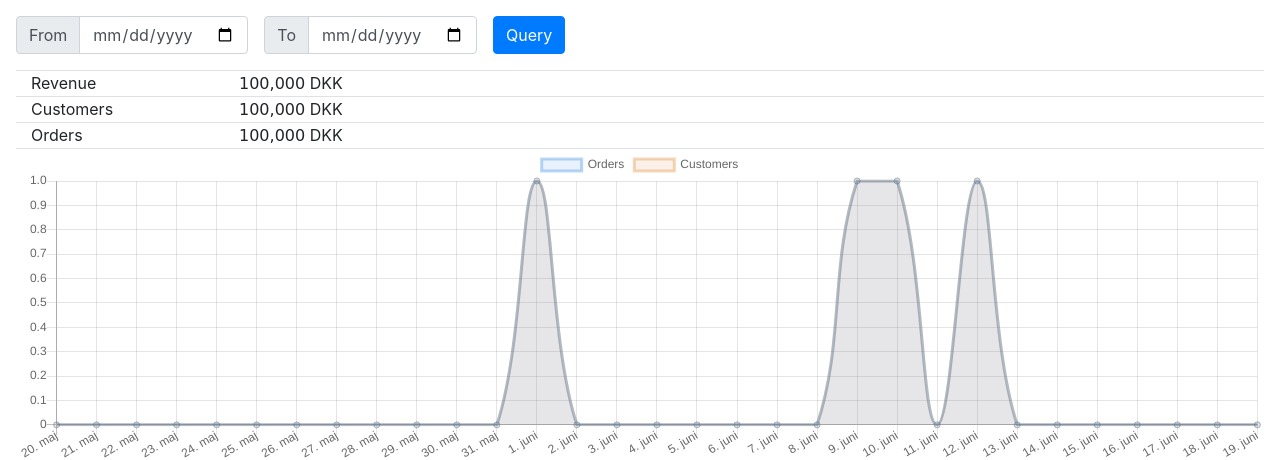
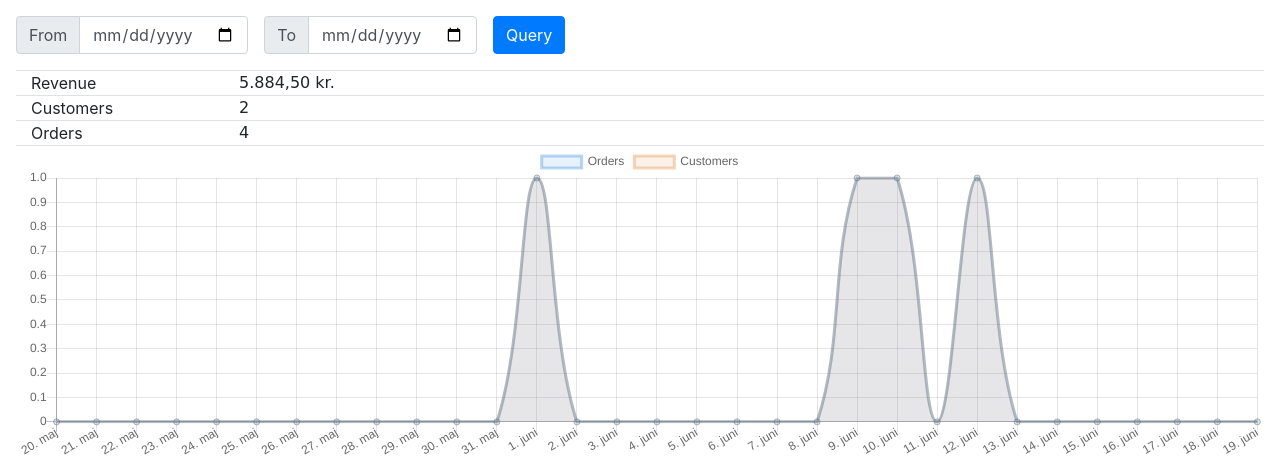
Before and after one commit to zWarMob/BooztInterview, a PHP site: page / in a window 1280 px wide. Shown: the part 58-518 px from the top of the page. Run offline with PHP 8.4, Linux system fonts and the light colour scheme; data comes from the database, SQL or seed files in the repository; some web fonts are replaced.

Commit message:
Add information about revenue/customers/orders

```diff
--- a/app/views/home/index.php
+++ b/app/views/home/index.php
@@ -23,15 +23,15 @@
 <div class="container-fluid">
     <div class="row border-top border-bottom">
         <div class="col-sm-3 col-md-2">Revenue</div>
-        <div class="col-sm-3 col-md-2"><span id="revenue" class="format-num">100,000</span> DKK</div>
+        <div class="col-sm-3 col-md-2"><span id="revenue" class="format-num">-</span></div>
     </div>
     <div class="row border-bottom">
         <div class="col-sm-3 col-md-2">Customers</div>
-        <div class="col-sm-3 col-md-2"><span id="customers" class="format-num">100,000</span> DKK</div>
+        <div class="col-sm-3 col-md-2"><span id="customers" class="format-num">-</span></div>
     </div>
     <div class="row border-bottom">
         <div class="col-sm-3 col-md-2">Orders</div>
-        <div class="col-sm-3 col-md-2"><span id="orders" class="format-num">100,000</span> DKK</div>
+        <div class="col-sm-3 col-md-2"><span id="orders" class="format-num">-</span></div>
     </div>
 </div>
 
@@ -67,16 +67,21 @@
     });
 
     function getDatasetsFromData(data, datesQueried){
-        data = groupBy(data, x=>x.purchase_date);
+        var dataMapByDate = groupBy(data, x=>x.purchase_date);
+        var customers = groupBy(data, x=>x.customer_id).size;
+        var orders = groupBy(data, x=>x.order_id).size;
+        var revenue = 0;
+
+        for(var orderItem of data){
+            revenue += parseFloat(orderItem.price) * parseInt(orderItem.quantity);
+        }
 
         var ordersDataset = Array(datesQueried.length).fill(0);
         var customersDataset = Array(datesQueried.length).fill(0);
 
-        for (let [key, value] of data.entries()) {
-            //console.log(key + ' = ' + value)
+        for (let [key, value] of dataMapByDate.entries()) {
             var dateIndex = datesQueried.findIndex(x => x.getTime() == (new Date(key)).getTime());
             if(dateIndex != -1){
-                //ordersDataset[dateIndex] += value.length;
                 customersGroup = groupBy(value, x=>x.customer_id);
                 customersDataset[dateIndex] += customersGroup.size;
                 ordersGroup = groupBy(value, x=>x.order_id);
@@ -84,15 +89,26 @@
             }
         }
 
-        return {chartLabels: chartLabels, ordersDataset: ordersDataset, customersDataset: customersDataset};
+        return {
+            chartLabels: chartLabels,
+            ordersDataset: ordersDataset,
+            customersDataset: customersDataset,
+            revenue: revenue,
+            orders: orders,
+            customers: customers,
+        };
     }
+
+    document.getElementById("customers").innerHTML = datasets.customers;
+    document.getElementById("orders").innerHTML = datasets.orders;
+    document.getElementById("revenue").innerHTML = new Intl.NumberFormat('da-DK', { style: 'currency', currency: 'DKK' }).format(datasets.revenue);
 
     document.getElementById("updateQueryBtn").onclick = function(){
     var dateFrom = document.getElementById("dateFromInput").value;
     var dateTo = document.getElementById("dateToInput").value;
 
     httpGetAsync(`/home/QueryRichOrderView?to=${dateTo}&from=${dateFrom}`,function(data){
-            if(data==null)
+        if(data=="null")
             alert("No data found for period");
         else
         {
@@ -105,6 +121,10 @@
             customersAndOrdersChart.data.datasets[1].data = datasets.customersDataset;
 
             customersAndOrdersChart.update();
+
+            document.getElementById("customers").innerHTML = datasets.customers;
+            document.getElementById("orders").innerHTML = datasets.orders;
+            document.getElementById("revenue").innerHTML = new Intl.NumberFormat('da-DK', { style: 'currency', currency: 'DKK' }).format(datasets.revenue);
         }
     });
 };
```
Lines whose indentation alone changed are shown as unchanged.
